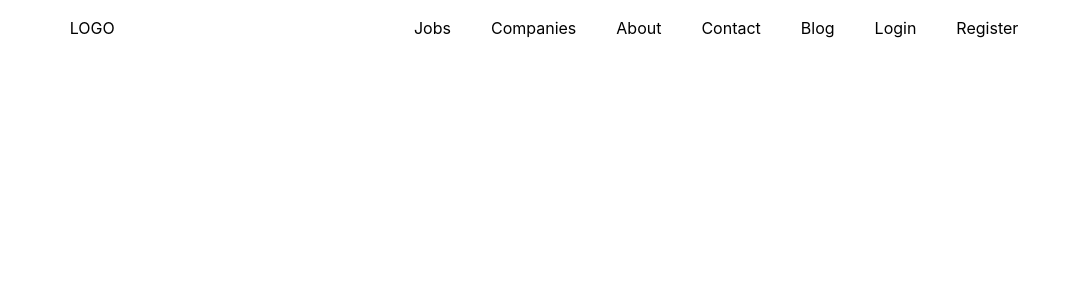
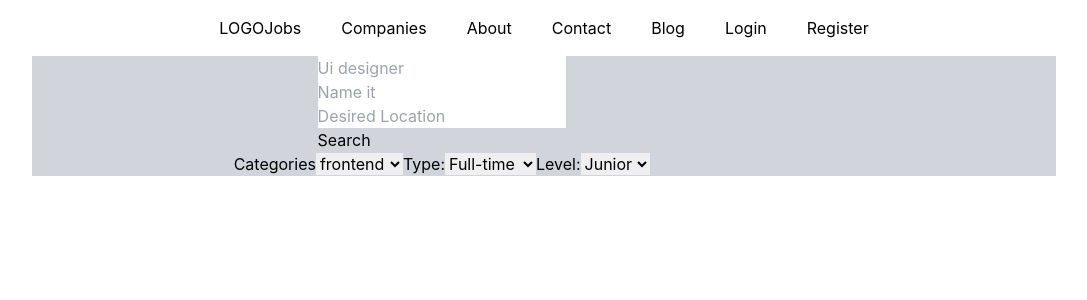
Before and after one commit to Strzegomiak/Job-app, a React (Create React App) app in the folder job-app/: page / in a window 1280 px wide. Shown: the top 300 px of the page, without its empty margins (96-1183 px from the left). Built offline with nearby package versions, Linux system fonts and the light colour scheme; no server answers.

Commit message:
02.01 end

```diff
--- a/job-app/package.json
+++ b/job-app/package.json
@@ -18,6 +18,7 @@
     "firebase": "^10.7.1",
     "react": "^18.2.0",
     "react-dom": "^18.2.0",
+    "react-hook-form": "^7.49.2",
     "react-query": "^3.39.3",
     "react-scripts": "5.0.1",
     "typescript": "^4.9.5",
--- a/job-app/src/App.tsx
+++ b/job-app/src/App.tsx
@@ -6,6 +6,7 @@ import useFetch from "./hooks/useFetch";
 import { QueryClient, QueryClientProvider } from "react-query";
 import axios from "axios";
 import { useQuery } from "react-query";
+import FilterBox from "./components/FilterBox";
 
 function App() {
   const { jobOffers } = useFetch();
@@ -13,9 +14,10 @@ function App() {
 
   console.log(jobOffers);
   return (
-    <div className="App">
+    <div className="flex flex-col items-center w-full">
       <QueryClientProvider client={queryClient}>
         <Navbar />
+        <FilterBox />
       </QueryClientProvider>
     </div>
   );
--- /dev/null
+++ b/job-app/src/components/FilterBox.tsx
@@ -0,0 +1,14 @@
+import MainFilter from "./MainFilter";
+import SortFilter from "./SortFilter";
+import SortBox from "./SortFilter";
+
+const FilterBox = () => {
+  return (
+    <div className="bg-gray-300 flex w-4/5 h-1/5 justify-center flex-col">
+      <MainFilter />
+      <SortFilter />
+    </div>
+  );
+};
+
+export default FilterBox;
--- /dev/null
+++ b/job-app/src/components/MainFilter.tsx
@@ -0,0 +1,83 @@
+import SearchIcon from "@mui/icons-material/Search";
+import HomeIcon from "@mui/icons-material/Home";
+import LocationOnIcon from "@mui/icons-material/LocationOn";
+import { SubmitHandler, useForm } from "react-hook-form";
+
+const MainFilter = () => {
+  interface IFormInput {
+    title: string;
+    company: string;
+    location: string;
+  }
+
+  const {
+    register,
+    handleSubmit,
+    formState: { errors },
+    reset,
+  } = useForm<IFormInput>();
+
+  const onSubmit: SubmitHandler<IFormInput> = (data) => {
+    console.log(data);
+  };
+
+  const minInputLength = 3;
+
+  const registerOption = {
+    title: {
+      required: "title is required",
+      minLength: {
+        value: minInputLength,
+        message: `title must have at least ${minInputLength} characters`,
+      },
+    },
+    company: {
+      required: "company is required",
+      minLength: {
+        value: minInputLength,
+        message: `company must have at least ${minInputLength} characters`,
+      },
+    },
+    location: {
+      required: "location is required",
+      minLength: {
+        value: minInputLength,
+        message: `location must have at least ${minInputLength} characters`,
+      },
+    },
+  };
+
+  return (
+    <div className="flex w-4/5 h-1/5 justify-center">
+      <form onSubmit={handleSubmit(onSubmit)}>
+        <div>
+          <input
+            type="text"
+            placeholder="Ui designer"
+            {...register("title", registerOption.title)}
+          ></input>
+          {errors.title?.message}
+        </div>
+        <div>
+          <input
+            type="text"
+            placeholder="Name it"
+            {...register("company", registerOption.company)}
+          ></input>
+          {errors.company?.message}
+        </div>
+        <div>
+          <input
+            type="text"
+            placeholder="Desired Location"
+            {...register("location", registerOption.location)}
+          ></input>
+          {errors.location?.message}
+        </div>
+        <button type="submit">Search</button>
+      </form>
+    </div>
+  );
+};
+
+export default MainFilter;
--- /dev/null
+++ b/job-app/src/components/SortFilter.tsx
@@ -0,0 +1,32 @@
+const SortFilter = () => {
+  return (
+    <div className="flex w-4/5 h-1/5 justify-center">
+      <div>
+        <label>Categories</label>
+        <select>
+          <option value="frontend">frontend</option>
+          <option value="backend">backend</option>
+          <option value="fullstack">Fullstack</option>
+          <option value="mobile">Mobile</option>
+        </select>
+      </div>
+      <div>
+        <label>Type:</label>
+        <select>
+          <option value="full-time">Full-time</option>
+          <option value="part-time">Part-time</option>
+        </select>
+      </div>
+      <div>
+        <label>Level:</label>
+        <select>
+          <option value="junior">Junior</option>
+          <option value="mid">Mid</option>
+          <option value="senior">Senior</option>
+        </select>
+      </div>
+    </div>
+  );
+};
+
+export default SortFilter;
```
Also changed, not shown: 1 other file (tests, documents, lock files or other folders).
